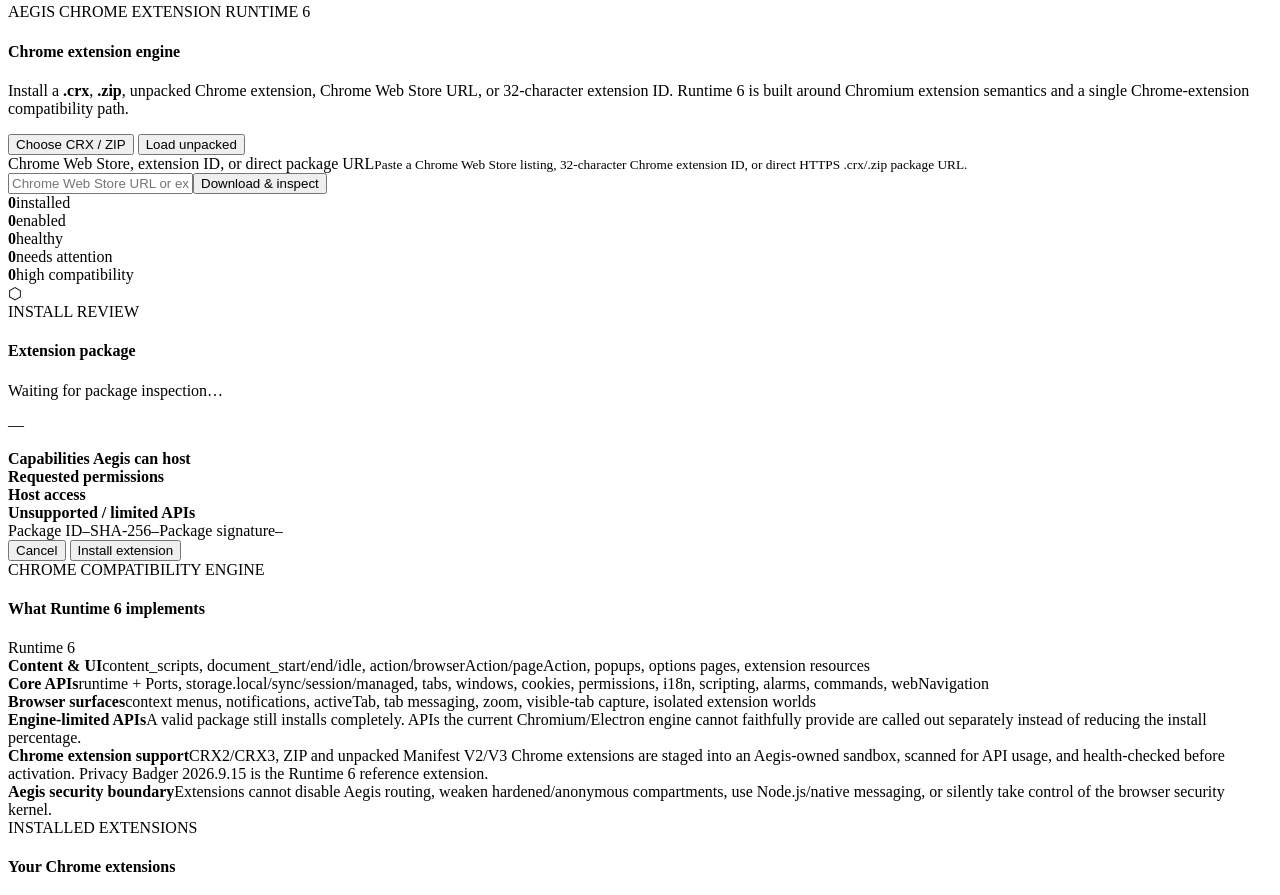
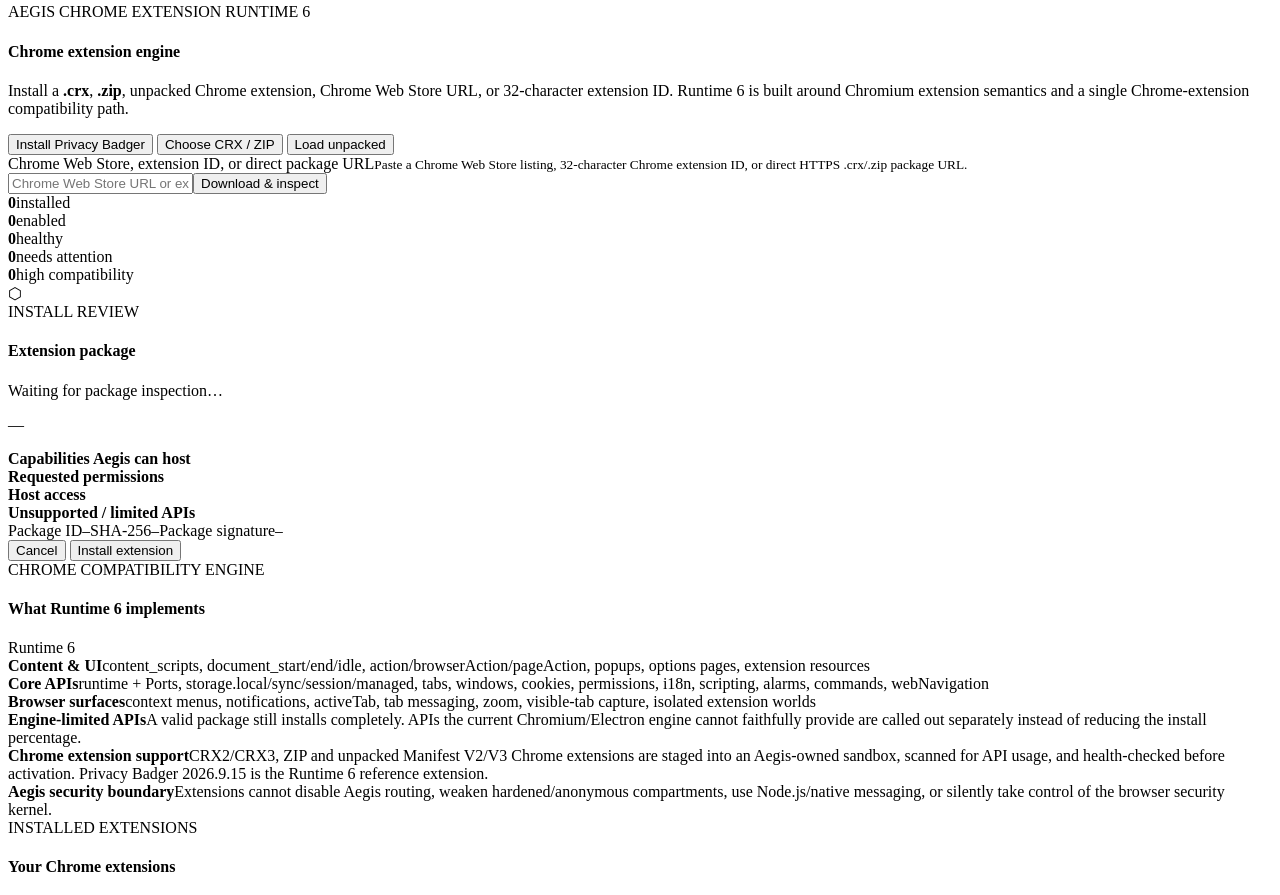
Before and after one commit to atskovski/Aegis, an Electron app: page src/ui/index.html in a window 1280 px wide. Shown: the part 5770-6665 px from the top of the page. Drawn offline with Linux system fonts and the light colour scheme.

Commit message:
feat: add one-click Privacy Badger reference install

```diff
--- a/src/ui/index.html
+++ b/src/ui/index.html
@@ -328,7 +328,8 @@
               <p>Install a <b>.crx</b>, <b>.zip</b>, unpacked Chrome extension, Chrome Web Store URL, or 32-character extension ID. Runtime 6 is built around Chromium extension semantics and a single Chrome-extension compatibility path.</p>
             </div>
             <div class="addon-install-actions">
-              <button id="installExtensionPackage" class="primary addon-install-btn">Choose CRX / ZIP</button>
+              <button id="installReferenceExtension" class="primary addon-install-btn">Install Privacy Badger</button>
+              <button id="installExtensionPackage" class="secondary">Choose CRX / ZIP</button>
               <button id="loadUnpackedExtension" class="secondary">Load unpacked</button>
             </div>
           </div>
```
